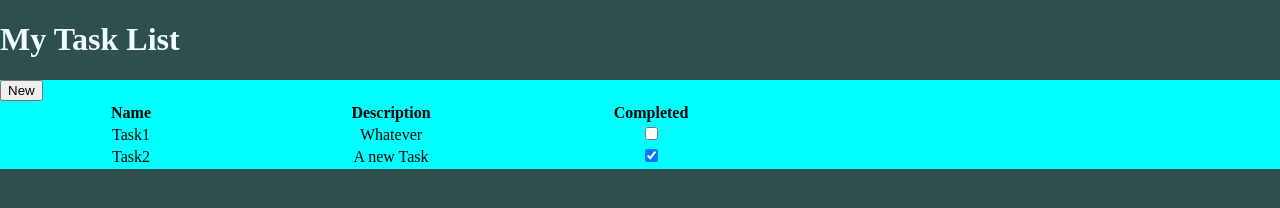
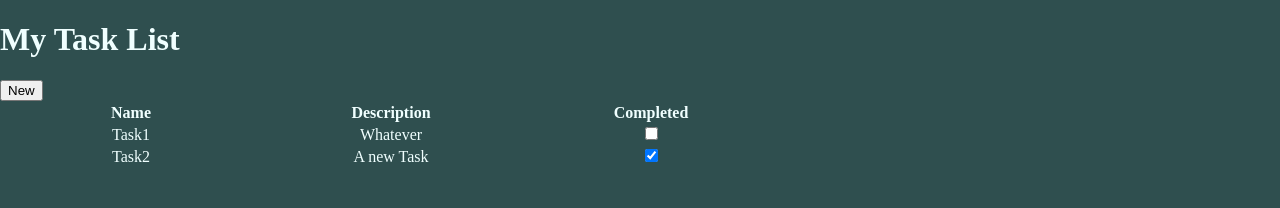
Before and after one commit to AnEvilPenguin/test-pair-programming, a website built with webpack: page src/index.html in a window 1280 px wide. Built offline with nearby package versions, Linux system fonts and the light colour scheme.

Commit message:
fix: get rid of template colours

```diff
--- a/src/styles.css
+++ b/src/styles.css
@@ -4,11 +4,6 @@ body {
 
     background-color: darkslategray;
     color: azure;
-}
-
-.container {
-    background-color: aqua;
-    color: black;
 }
 
 table {
```
